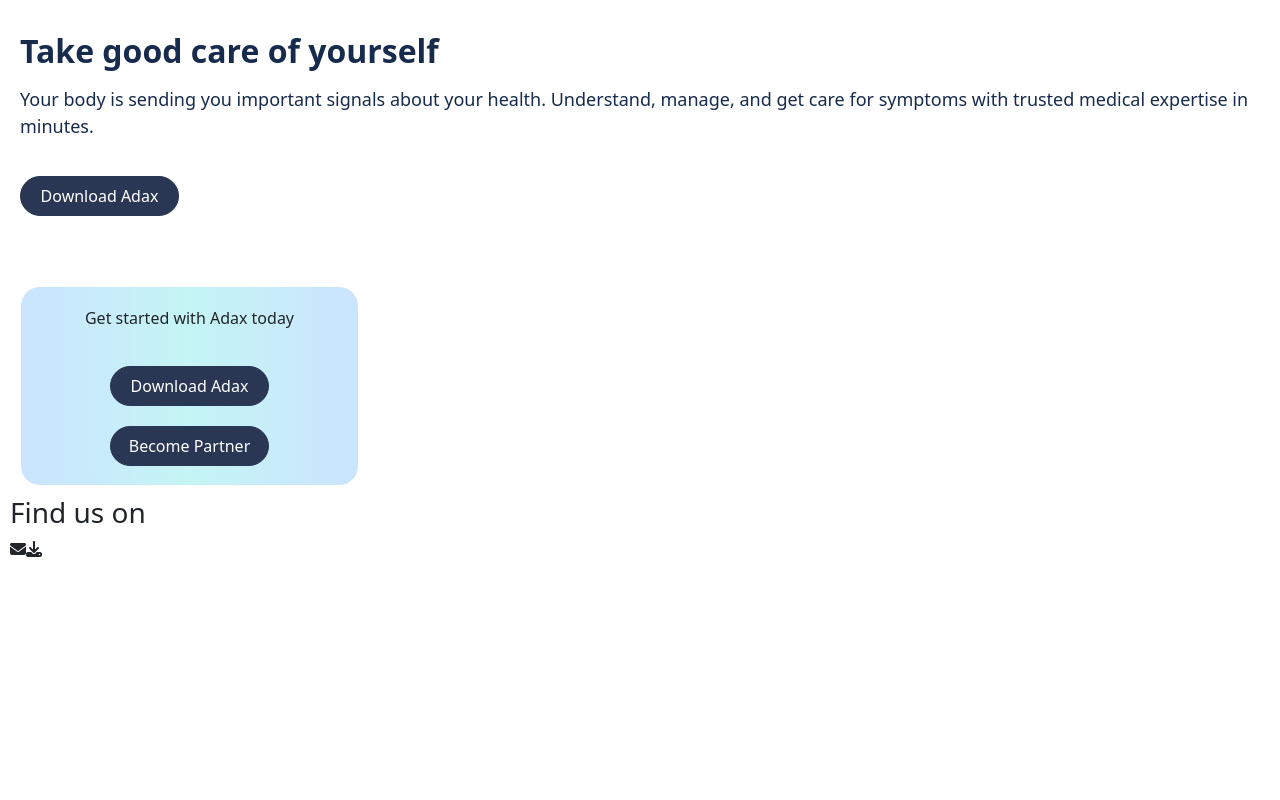
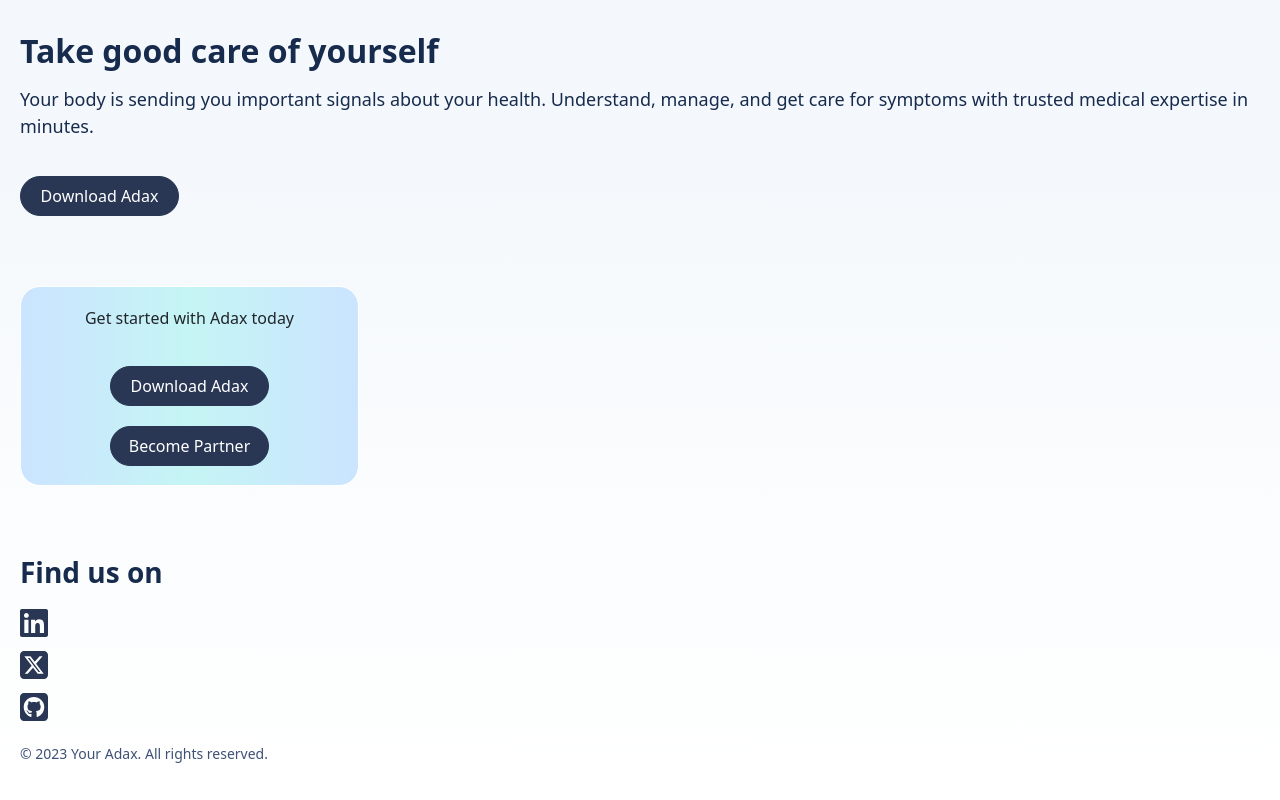
Before and after one commit to muhammaduzairrazaq/diseasePredictionReact, a React (Create React App) app in the folder disease-prediction/: page / in a window 1280 px wide. Shown: the part 796-1596 px from the top of the page. Before the commit the page ends 1367 px from the top, so only its background shows below. Built offline with nearby package versions, Linux system fonts and the light colour scheme.

Commit message:
home page completed with footer

```diff
--- a/disease-prediction/src/App.css
+++ b/disease-prediction/src/App.css
@@ -5,6 +5,7 @@
 
 .App {
   padding: 10px;
+  background: linear-gradient(to bottom, #C6E1FF, #EDF6FF,  #f4f9ff,  #f4f8fc, #fafcfd, #ffff );
 }
 
 
@@ -356,3 +357,31 @@
   border-radius: 20px;
   margin-top: 20px;
 }
+
+/* Footer.js */
+
+.section-footer {
+  margin-top: 50px;
+  padding: 10px;
+}
+
+.section-footer div h3 {
+  font-weight: 700;
+  color: var(--text-primary);
+}
+
+.section-footer div {
+  display: flex;
+  flex-direction: column;
+  gap: 10px;
+}
+
+.section-footer div a {
+  color: #293754;
+}
+
+.section-footer p {
+  margin-top: 20px;
+  font-size: 14px;
+  color: #3f5175;
+}
--- a/disease-prediction/src/components/Footer.js
+++ b/disease-prediction/src/components/Footer.js
@@ -1,5 +1,5 @@
 import { FontAwesomeIcon } from '@fortawesome/react-fontawesome'
-import { faEnvelope,  faDownload,   } from '@fortawesome/free-solid-svg-icons'
+import { faLinkedin, faSquareXTwitter, faSquareGithub } from '@fortawesome/free-brands-svg-icons'
 
 
 import "../App.css"
@@ -9,10 +9,17 @@
         <section className="section-footer">
             <div>
                 <h3>Find us on</h3>
-                <FontAwesomeIcon icon={faEnvelope} />
-                <FontAwesomeIcon icon={ faDownload } />
-
+                <a href="#likedin">
+                <FontAwesomeIcon icon={faLinkedin} size='2xl'/>
+                </a>
+                <a href="#x">
+                <FontAwesomeIcon icon={faSquareXTwitter} size='2xl' />
+                </a>
+                <a href="#github">
+                <FontAwesomeIcon icon={faSquareGithub} size='2xl' />
+                </a>
             </div>
+            <p>&copy; 2023 Your Adax. All rights reserved.</p>
 
         </section>
     );
```
